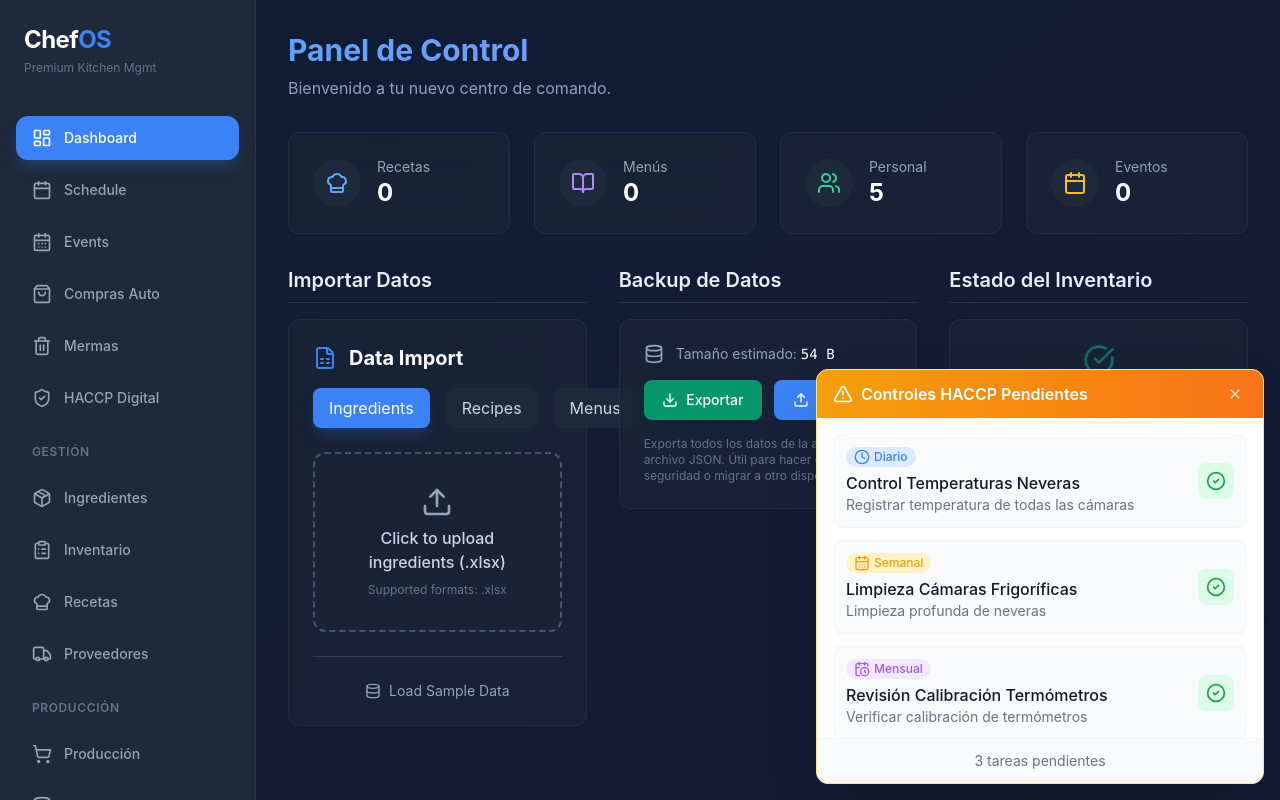
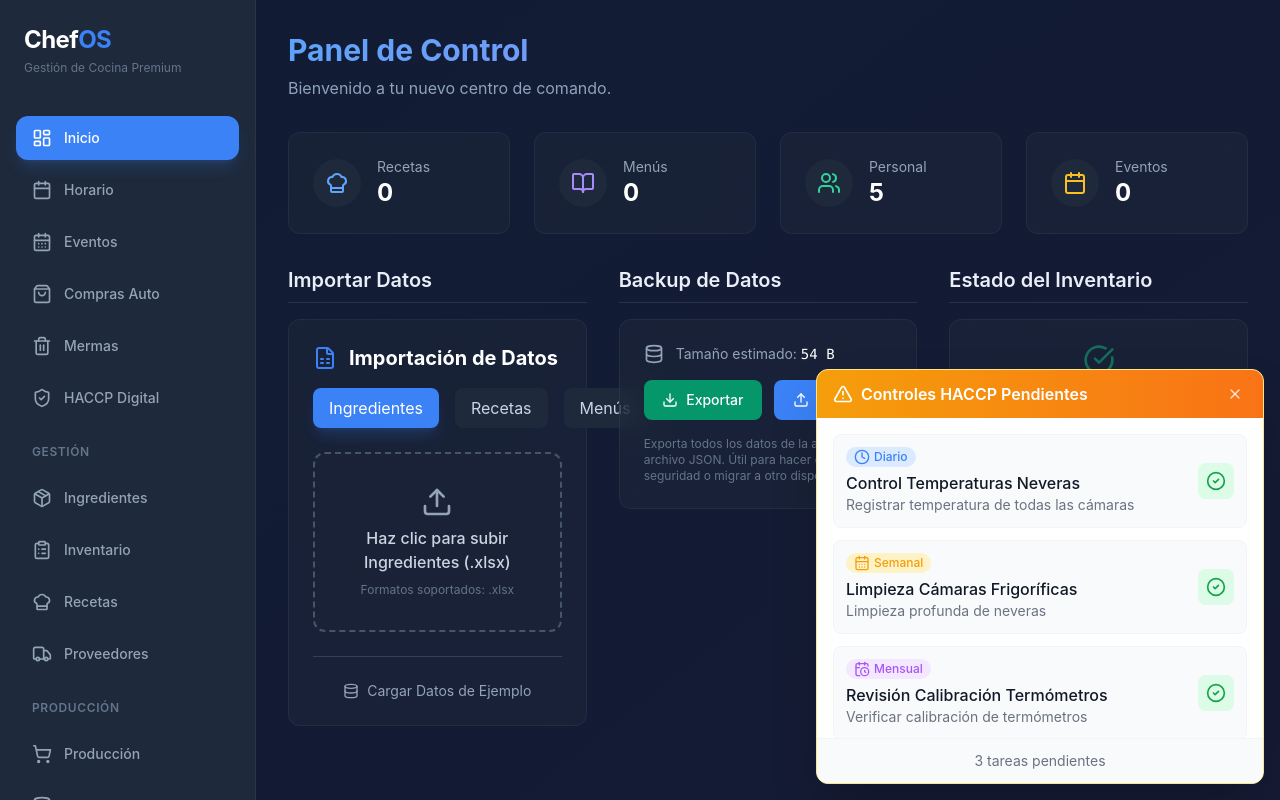
Before and after one commit to rai1001/CulinaryOs, a React (Vite) app: page / in a window 1280 px wide. Built offline with nearby package versions, Linux system fonts and the light colour scheme.

Commit message:
feat(ui): localize app to Spanish and switch currency to Euro

```diff
--- a/src/App.tsx
+++ b/src/App.tsx
@@ -50,25 +50,25 @@ function App() {
           <h1 className="text-2xl font-bold tracking-tight text-white">
             Chef<span className="text-primary">OS</span>
           </h1>
-          <p className="text-xs text-slate-500 mt-1">Premium Kitchen Mgmt</p>
+          <p className="text-xs text-slate-500 mt-1">Gestión de Cocina Premium</p>
         </div>
 
         <nav className="flex-1 px-4 space-y-2 py-4">
           <NavItem
             icon={<LayoutDashboard />}
-            label="Dashboard"
+            label="Inicio"
             active={currentView === 'dashboard'}
             onClick={() => setCurrentView('dashboard')}
           />
           <NavItem
             icon={<Calendar />}
-            label="Schedule"
+            label="Horario"
             active={currentView === 'schedule'}
             onClick={() => setCurrentView('schedule')}
           />
           <NavItem
             icon={<CalendarDays />}
-            label="Events"
+            label="Eventos"
             active={currentView === 'events'}
             onClick={() => setCurrentView('events')}
           />
--- a/src/components/ExcelImporter.tsx
+++ b/src/components/ExcelImporter.tsx
@@ -24,13 +24,13 @@ export const ExcelImporter: React.FC = () => {
 
                 if (newIngredients.length === 0) {
                     if (errors.length > 0) throw new Error(errors[0]);
-                    throw new Error('No valid ingredients found.');
+                    throw new Error('No se encontraron ingredientes válidos.');
                 }
 
                 setIngredients(newIngredients);
                 setStatus({
                     type: 'success',
-                    message: `Successfully imported ${newIngredients.length} ingredients.`
+                    message: `Se importaron ${newIngredients.length} ingredientes correctamente.`
                 });
             } else if (importType === 'recipes') {
                 const { recipes: newRecipes, ingredients: newIngredients, errors } = await parseRecipesFromExcel(file);
@@ -40,38 +40,38 @@ export const ExcelImporter: React.FC = () => {
                     if (errors.length > 0) {
                         throw new Error(errors[0]);
                     }
-                    throw new Error('No valid recipes found. Check column headers.');
+                    throw new Error('No se encontraron recetas válidas. Revisa los encabezados de las columnas.');
                 }
 
                 setIngredients(newIngredients);
                 setRecipes(newRecipes);
                 setStatus({
                     type: 'success',
-                    message: `Successfully imported ${newRecipes.length} recipes and ${newIngredients.length} ingredients.`
+                    message: `Se importaron ${newRecipes.length} recetas y ${newIngredients.length} ingredientes correctamente.`
                 });
             } else {
                 // Menus
                 if (recipes.length === 0) {
-                    throw new Error('Please import recipes first to link them to menus.');
+                    throw new Error('Por favor importa recetas primero para vincularlas a los menús.');
                 }
                 const { menus: newMenus, errors } = await parseMenusFromExcel(file, recipes);
 
                 if (newMenus.length === 0) {
-                    throw new Error('No valid menus found.');
+                    throw new Error('No se encontraron menús válidos.');
                 }
 
                 setMenus(newMenus);
                 setStatus({
                     type: 'success',
-                    message: `Successfully imported ${newMenus.length} menus. ${errors.length > 0 ? `(${errors.length} warnings)` : ''}`
+                    message: `Se importaron ${newMenus.length} menús correctamente. ${errors.length > 0 ? `(${errors.length} advertencias)` : ''}`
                 });
 
                 if (errors.length > 0) {
-                    logger.warn('Menu import warnings:', errors);
+                    logger.warn('Advertencias de importación de menú:', errors);
                 }
             }
         } catch (err: any) {
-            setStatus({ type: 'error', message: err.message || 'Failed to import file.' });
+            setStatus({ type: 'error', message: err.message || 'Error al importar el archivo.' });
         } finally {
             setLoading(false);
             // Reset file input
@@ -87,7 +87,7 @@ export const ExcelImporter: React.FC = () => {
         setEvents(sampleEvents);
         setStatus({
             type: 'success',
-            message: 'Loaded sample data (Ingredients, Recipes, Menus, Events).'
+            message: 'Datos de ejemplo cargados (Ingredientes, Recetas, Menús, Eventos).'
         });
     };
 
@@ -95,7 +95,7 @@ export const ExcelImporter: React.FC = () => {
         <div className="p-6 glass-card w-full max-w-lg mx-auto">
             <div className="flex items-center gap-3 mb-4">
                 <FileSpreadsheet className="w-6 h-6 text-primary" />
-                <h2 className="text-xl font-bold text-white">Data Import</h2>
+                <h2 className="text-xl font-bold text-white">Importación de Datos</h2>
             </div>
 
             <div className="flex gap-4 mb-6">
@@ -106,7 +106,7 @@ export const ExcelImporter: React.FC = () => {
                         : 'bg-surface hover:bg-slate-700 text-slate-300'
                         }`}
                 >
-                    Ingredients
+                    Ingredientes
                 </button>
                 <button
                     onClick={() => setImportType('recipes')}
@@ -115,7 +115,7 @@ export const ExcelImporter: React.FC = () => {
                         : 'bg-surface hover:bg-slate-700 text-slate-300'
                         }`}
                 >
-                    Recipes
+                    Recetas
                 </button>
                 <button
                     onClick={() => setImportType('menus')}
@@ -124,7 +124,7 @@ export const ExcelImporter: React.FC = () => {
                         : 'bg-surface hover:bg-slate-700 text-slate-300'
                         }`}
                 >
-                    Menus
+                    Menús
                 </button>
             </div>
 
@@ -139,9 +139,11 @@ export const ExcelImporter: React.FC = () => {
                 <div className="flex flex-col items-center gap-2 pointer-events-none">
                     <Upload className={`w-8 h-8 ${loading ? 'animate-bounce text-primary' : 'text-slate-400'}`} />
                     <p className="text-slate-300 font-medium">
-                        {loading ? 'Parsing...' : `Click to upload ${importType} (.xlsx)`}
+                        {loading ? 'Procesando...' : `Haz clic para subir ${importType === 'ingredients' ? 'Ingredientes' :
+                                importType === 'recipes' ? 'Recetas' : 'Menús'
+                            } (.xlsx)`}
                     </p>
-                    <p className="text-xs text-slate-500">Supported formats: .xlsx</p>
+                    <p className="text-xs text-slate-500">Formatos soportados: .xlsx</p>
                 </div>
             </div>
 
@@ -159,7 +161,7 @@ export const ExcelImporter: React.FC = () => {
                     className="text-slate-400 hover:text-white text-sm flex items-center gap-2 transition-colors"
                 >
                     <Database className="w-4 h-4" />
-                    Load Sample Data
+                    Cargar Datos de Ejemplo
                 </button>
             </div>
         </div>
--- a/src/components/ProductionView.tsx
+++ b/src/components/ProductionView.tsx
@@ -2,7 +2,7 @@ import React, { useState, useMemo } from 'react';
 import { useStore } from '../store/useStore';
 import type { EventType } from '../types';
 import { calculateShoppingList } from '../utils/production';
-import { ShoppingCart, Calendar, Users, DollarSign, Plus, Printer, Download, Tag } from 'lucide-react';
+import { ShoppingCart, Calendar, Users, Euro, Plus, Printer, Download, Tag } from 'lucide-react';
 import { printLabel, formatLabelData } from './printing/PrintService';
 import * as XLSX from 'xlsx';
 import { format } from 'date-fns';
@@ -166,7 +166,7 @@ export const ProductionView: React.FC = () => {
                                 </div>
                                 <p className="text-sm text-slate-400">Coste Estimado</p>
                                 <p className="text-3xl font-bold text-emerald-400 flex items-center justify-end gap-1">
-                                    <DollarSign className="w-6 h-6" /> {totalCost.toFixed(2)}
+                                    <Euro className="w-6 h-6" /> {totalCost.toFixed(2)}
                                 </p>
                             </div>
                         </header>
@@ -210,7 +210,7 @@ export const ProductionView: React.FC = () => {
                                                     {item.totalQuantity.toFixed(2)} <span className="text-slate-500 text-xs">{item.unit}</span>
                                                 </td>
                                                 <td className="p-4 text-right font-mono text-emerald-300">
-                                                    ${item.totalCost.toFixed(2)}
+                                                    {item.totalCost.toFixed(2)}€
                                                 </td>
                                             </tr>
                                         ))}
--- a/src/components/PurchasingView.tsx
+++ b/src/components/PurchasingView.tsx
@@ -139,7 +139,7 @@ export const PurchasingView: React.FC = () => {
                                             <div>
                                                 <h4 className="font-bold text-white">{supplier?.name || 'Desconocido'}</h4>
                                                 <p className="text-sm text-slate-400">
-                                                    {order.items.length} ítems • Total: <span className="text-emerald-400 font-mono">${order.totalCost.toFixed(2)}</span>
+                                                    {order.items.length} ítems • Total: <span className="text-emerald-400 font-mono">{order.totalCost.toFixed(2)}€</span>
                                                     {order.orderDeadline && (
                                                         <span className="ml-2 text-orange-400 font-medium">
                                                             • Pedir antes de: {order.orderDeadline}
--- a/src/components/lists/IngredientList.tsx
+++ b/src/components/lists/IngredientList.tsx
@@ -31,7 +31,7 @@ export const IngredientList: React.FC<IngredientListProps> = ({ ingredients }) =
                                 {ing.stock || 0}
                             </td>
                             <td className="p-4 text-right opacity-50">{ing.minStock || 0}</td>
-                            <td className="p-4 text-right font-mono text-emerald-400">${ing.costPerUnit}</td>
+                            <td className="p-4 text-right font-mono text-emerald-400">{ing.costPerUnit}€</td>
                             <td className="p-4 text-right opacity-70">{(ing.yield * 100).toFixed(0)}%</td>
                             <td className="p-4 text-center">
                                 <button
--- a/src/components/lists/RecipeList.tsx
+++ b/src/components/lists/RecipeList.tsx
@@ -66,7 +66,7 @@ export const RecipeList: React.FC<RecipeListProps> = ({ recipes }) => {
                                         recipe.station === 'cold' ? 'bg-blue-500/20 text-blue-300' :
                                             'bg-pink-500/20 text-pink-300'
                                         }`}>
-                                        {recipe.station.toUpperCase()}
+                                        {recipe.station === 'hot' ? 'CALIENTE' : recipe.station === 'cold' ? 'FRÍA' : 'POSTRES'}
                                     </span>
                                 </td>
                                 <td className="p-4 opacity-70">{recipe.ingredients.length} items</td>
@@ -74,7 +74,7 @@ export const RecipeList: React.FC<RecipeListProps> = ({ recipes }) => {
                                     {stats.totalKcal > 0 ? Math.round(stats.totalKcal).toLocaleString() : '-'}
                                 </td>
                                 <td className="p-4 text-right font-mono text-emerald-400">
-                                    ${stats.totalCost.toFixed(2)}
+                                    {stats.totalCost.toFixed(2)}€
                                 </td>
                                 <td className="p-4 text-center">
                                     <button
--- a/src/utils/purchasing.ts
+++ b/src/utils/purchasing.ts
@@ -91,7 +91,7 @@ export const generateDraftOrders = (
         // Check Min Order
         const minOrder = supplier?.minimumOrderValue || 0;
         if (totalCost < minOrder) {
-            warnings.push(`Pedido a ${supplier?.name || 'Proveedor'} es de $${totalCost.toFixed(2)} (Mínimo: $${minOrder})`);
+            warnings.push(`Pedido a ${supplier?.name || 'Proveedor'} es de ${totalCost.toFixed(2)}€ (Mínimo: ${minOrder}€)`);
         }
 
         draftOrders.push({
```
Also changed, not shown: src/components/SupplierView.tsx (+5 -5 lines), src/components/waste/WasteDashboard.tsx (+4 -4 lines).
